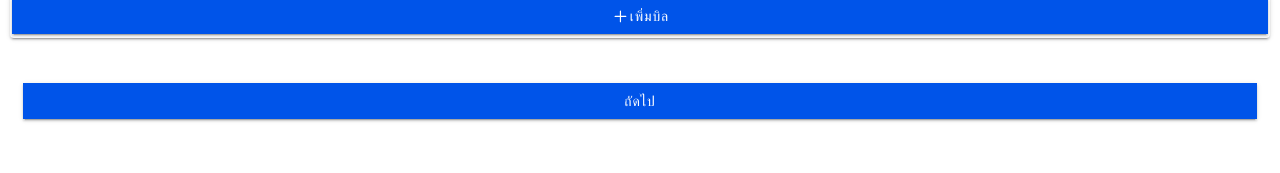
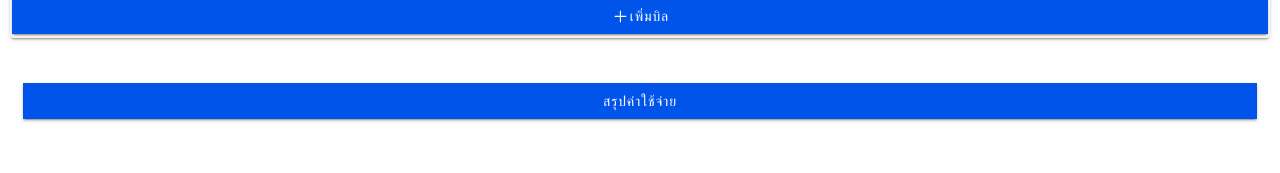
Before and after one commit to MercuryHeart123/share-bill, a React (Vite) app: page /tab1 in a window 1280 px wide. Shown: the part 183-356 px from the top of the page. Built offline with nearby package versions, Linux system fonts and the light colour scheme.

Commit message:
feat: update button text in Tab2 component to reflect summary action

```diff
--- a/src/pages/Tab2.tsx
+++ b/src/pages/Tab2.tsx
@@ -80,7 +80,7 @@ const StandAlone: React.FC = () => {
           {step < 2 && (
             <IonCol size={"12"}>
               <IonButton expand="full" onClick={nextStep}>
-                ถัดไป
+                สรุปค่าใช้จ่าย
               </IonButton>
             </IonCol>
           )}
```
